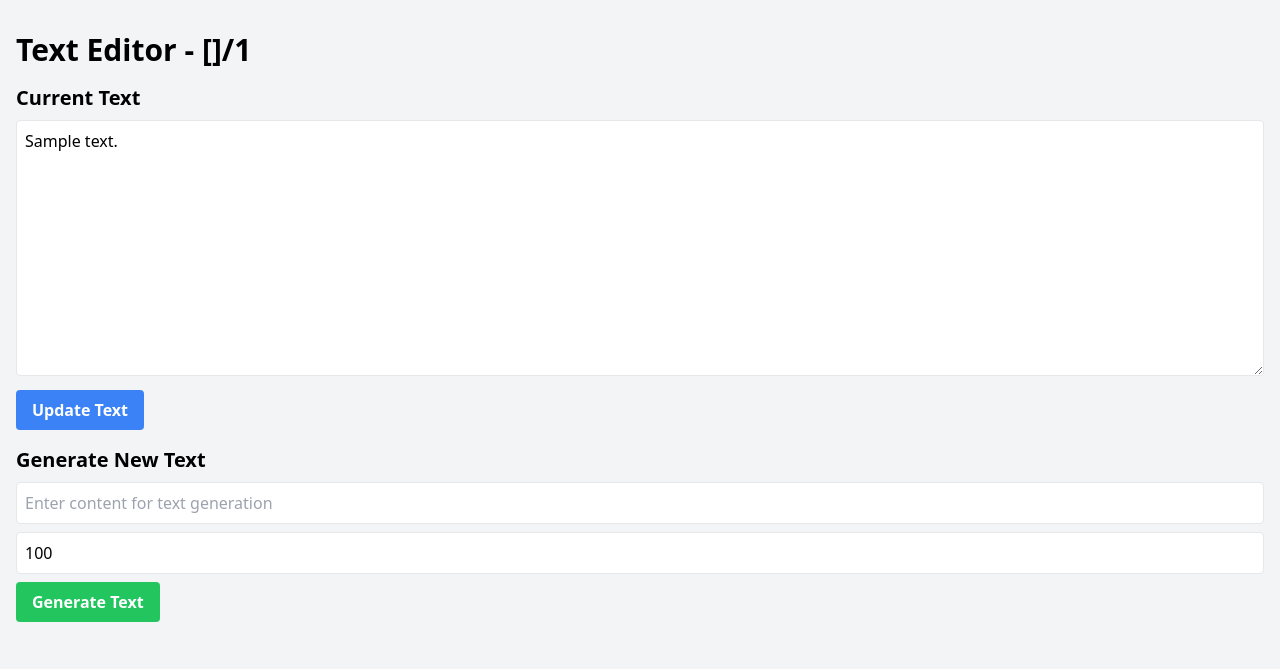
After one commit to Brunvelop/autovid, a FastAPI app: template templates/text.html in a window 1280 px wide. The commit adds this page. Shown: the top 669 px of the page. Run offline with FastAPI, Linux system fonts and the light colour scheme; the template is opened without the code that fills it: most values are stand-ins (such as "Sample title", 1, 10 or a date in 2020); some libraries are stand-ins or nearby versions.

Commit message:
Add primitive text editor

```diff
--- a/UI_api.py
+++ b/UI_api.py
@@ -9,6 +9,8 @@ from fastapi.responses import HTMLResponse
 from UI_utils import ProductionStatusManager, VideoStatus
 from image_generator import ReplicateFluxDev
 from storyboarder import Storyboarder
+from writer import Writer
+from LLM import Claude35Sonnet
 
 app = FastAPI()
 app.mount("/data", StaticFiles(directory="data"), name="data")
@@ -128,3 +130,58 @@ async def remake_image(request: Request, short_category: str, short_num: str, in
 
     # Return updated image HTML with the unique URL
     return HTMLResponse(content=f'<img src="{image_url}" class="w-full">')
+
+@app.get("/text/{short_category}/{short_num}", response_class=HTMLResponse)
+async def show_text(request: Request, short_category: str, short_num: str):
+    VIDEO_ASSETS_PATH = BASE_SHORTS_PATH / short_category / short_num
+    text_path = VIDEO_ASSETS_PATH / "text/text.txt"
+
+    if not text_path.exists():
+        raise HTTPException(status_code=404, detail=f"Missing text file for {short_category}/{short_num}")
+
+    text_content = text_path.read_text(encoding='utf-8')
+
+    response = templates.TemplateResponse("text.html", {
+            "request": request,
+            "short_category": short_category,
+            "short_num": short_num,
+            "text_content": text_content,
+        }
+    )
+    return response
+
+@app.post("/text/update/{short_category}/{short_num}", response_class=HTMLResponse)
+async def update_text(request: Request, short_category: str, short_num: str):
+    form_data = await request.form()
+    new_text = form_data.get("text")
+
+    if not new_text:
+        raise HTTPException(status_code=400, detail="Missing text in form data")
+
+    text_path = BASE_SHORTS_PATH / short_category / short_num / "text/text.txt"
+
+    try:
+        text_path.write_text(new_text, encoding='utf-8')
+        return HTMLResponse(content=f'<p>💾✔️</p>')
+    except Exception as e:
+        return HTMLResponse(content=f'<p style="color:red;">Error: {str(e)}</p>', status_code=500)
+
+@app.post("/text/generate/{short_category}/{short_num}", response_class=HTMLResponse)
+async def generate_text(request: Request, short_category: str, short_num: str):
+    form_data = await request.form()
+    content = form_data.get("content")
+    words_number = int(form_data.get("words_number", 100))
+
+    if not content:
+        raise HTTPException(status_code=400, detail="Missing content in form data")
+
+    text_path = BASE_SHORTS_PATH / short_category / short_num / "text/text.txt"
+
+    try:
+        llm = Claude35Sonnet(low_vram=False, llm_config={'temperature': 0.5})
+        writer = Writer(llm=llm)
+        generated_text = writer.generate_story(content=content, words_number=words_number)
+        writer.save_text(text=generated_text, save_path=text_path)
+        return HTMLResponse(content=generated_text)
+    except Exception as e:
+        return HTMLResponse(content=f'<p style="color:red;">Error: {str(e)}</p>', status_code=500)
--- /dev/null
+++ b/templates/text.html
@@ -0,0 +1,67 @@
+<!DOCTYPE html>
+<html lang="en">
+<head>
+    <meta charset="UTF-8">
+    <meta name="viewport" content="width=device-width, initial-scale=1.0">
+    <title>Text Editor - {{ short_category }}/{{ short_num }}</title>
+    <script src="https://cdn.tailwindcss.com"></script>
+    <script src="https://code.jquery.com/jquery-3.6.0.min.js"></script>
+</head>
+<body class="bg-gray-100">
+    <div class="container mx-auto px-4 py-8">
+        <h1 class="text-3xl font-bold mb-4">Text Editor - {{ short_category }}/{{ short_num }}</h1>
+
+        <div class="mb-4">
+            <h2 class="text-xl font-semibold mb-2">Current Text</h2>
+            <textarea id="text-content" class="w-full h-64 p-2 border rounded" rows="10">{{ text_content }}</textarea>
+            <button id="update-text" class="mt-2 bg-blue-500 hover:bg-blue-700 text-white font-bold py-2 px-4 rounded">
+                Update Text
+            </button>
+        </div>
+
+        <div class="mb-4">
+            <h2 class="text-xl font-semibold mb-2">Generate New Text</h2>
+            <input type="text" id="content-input" class="w-full p-2 border rounded mb-2" placeholder="Enter content for text generation">
+            <input type="number" id="words-number" class="w-full p-2 border rounded mb-2" value="100" min="1" max="1000">
+            <button id="generate-text" class="bg-green-500 hover:bg-green-700 text-white font-bold py-2 px-4 rounded">
+                Generate Text
+            </button>
+        </div>
+    </div>
+
+    <script>
+        $(document).ready(function() {
+            $('#update-text').click(function() {
+                const newText = $('#text-content').val();
+                $.ajax({
+                    url: '/text/update/{{ short_category }}/{{ short_num }}',
+                    method: 'POST',
+                    data: { text: newText },
+                    success: function(response) {
+                        alert('Text updated successfully');
+                    },
+                    error: function(xhr, status, error) {
+                        alert('Error updating text: ' + error);
+                    }
+                });
+            });
+
+            $('#generate-text').click(function() {
+                const content = $('#content-input').val();
+                const wordsNumber = $('#words-number').val();
+                $.ajax({
+                    url: '/text/generate/{{ short_category }}/{{ short_num }}',
+                    method: 'POST',
+                    data: { content: content, words_number: wordsNumber },
+                    success: function(response) {
+                        $('#text-content').val(response);
+                    },
+                    error: function(xhr, status, error) {
+                        alert('Error generating text: ' + error);
+                    }
+                });
+            });
+        });
+    </script>
+</body>
+</html>
```
Also changed, not shown: templates/index.html (+10 -3 lines).
